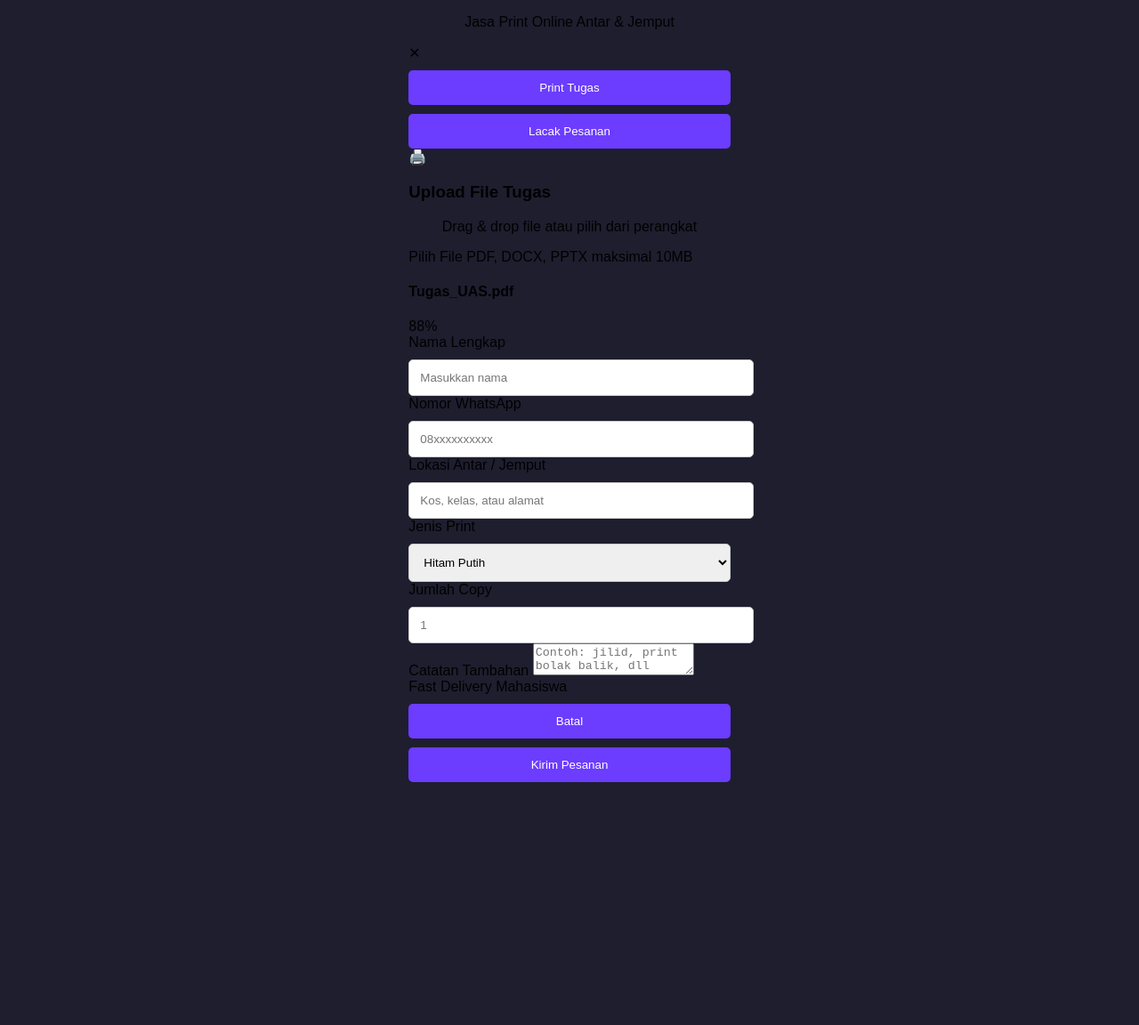
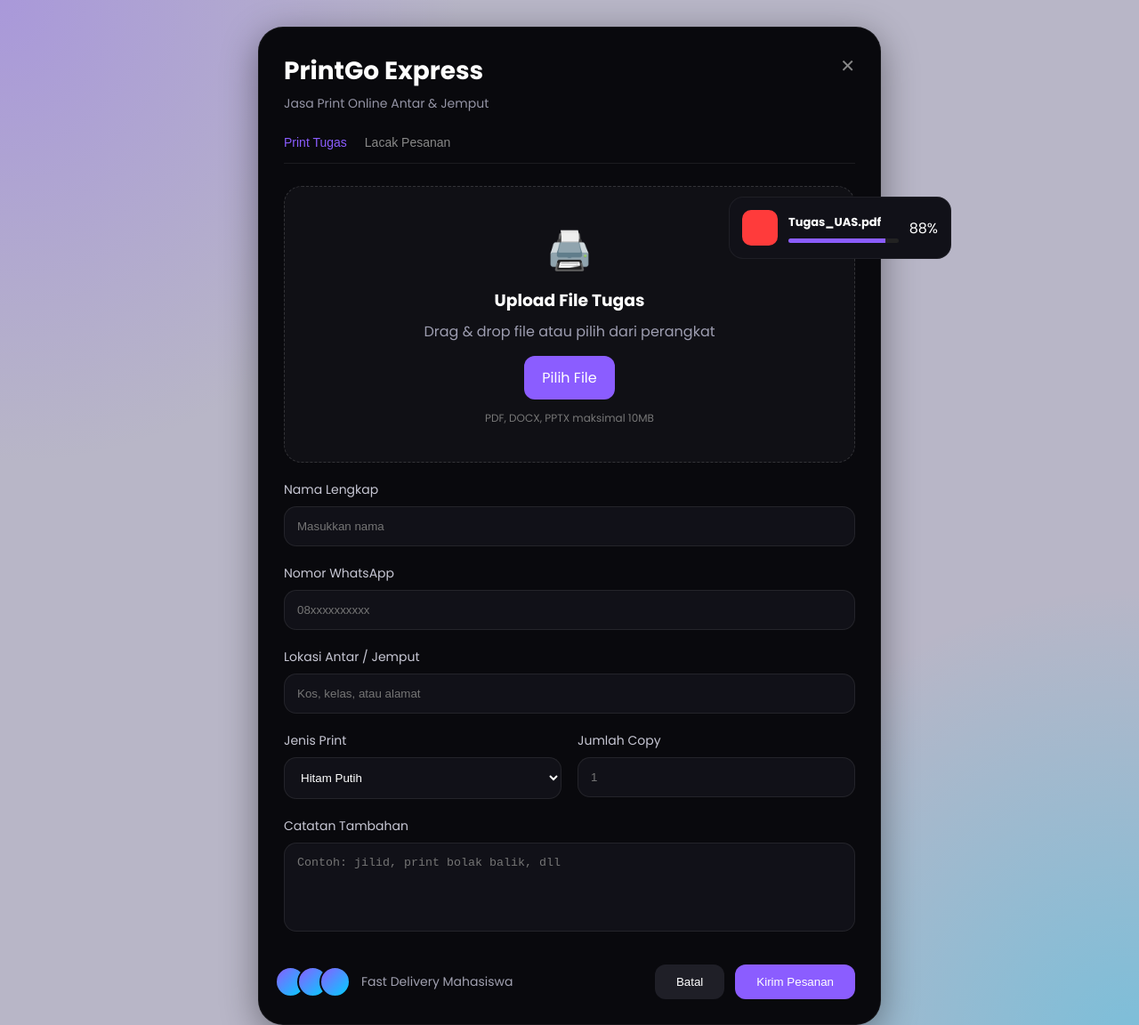
Before and after one commit to ralp1ann/printgo, a plain HTML site: page printgo/frontend/index.html in a window 1280 px wide. Shown: the top 1152 px of the page at 89% size. Before the commit the page ends 879 px from the top, so only its background shows below. Drawn offline with Linux system fonts and the light colour scheme.

Commit message:
Update style.css

```diff
--- a/printgo/frontend/style.css
+++ b/printgo/frontend/style.css
@@ -1,50 +1,292 @@
-body {
-  font-family: Arial, sans-serif;
-  background: #1e1e2f;
-  display: flex;
-  justify-content: center;
-  align-items: center;
-  height: 100vh;
+*{
+  margin:0;
+  padding:0;
+  box-sizing:border-box;
 }
 
-.container {
-  width: 350px;
-  background: white;
-  padding: 30px;
-  border-radius: 10px;
+body{
+  font-family:'Poppins',sans-serif;
+  min-height:100vh;
+  display:flex;
+  justify-content:center;
+  align-items:center;
+  background:#b8b6c7;
+  overflow-x:hidden;
+  padding:30px;
+  position:relative;
 }
 
-h1 {
-  text-align: center;
-  color: #6c3cff;
+.bg{
+  position:absolute;
+  width:100%;
+  height:100%;
+  background:
+  radial-gradient(circle at top left,#8b5dff55,transparent 30%),
+  radial-gradient(circle at bottom right,#00d0ff55,transparent 30%);
 }
 
-p {
-  text-align: center;
+.card{
+  width:700px;
+  background:#09090d;
+  border-radius:28px;
+  padding:28px;
+  position:relative;
+
+  border:1px solid rgba(255,255,255,0.06);
+
+  box-shadow:
+  0 10px 40px rgba(0,0,0,0.4);
+
+  color:white;
+}
+
+.top{
+  display:flex;
+  justify-content:space-between;
+  margin-bottom:25px;
+}
+
+.top h1{
+  font-size:28px;
+  margin-bottom:5px;
+}
+
+.top p{
+  color:#9494a5;
+  font-size:14px;
+}
+
+.close{
+  color:#888;
+  cursor:pointer;
+  font-size:20px;
+}
+
+.tabs{
+  display:flex;
+  gap:20px;
+  border-bottom:1px solid rgba(255,255,255,0.08);
+  padding-bottom:15px;
+  margin-bottom:25px;
+}
+
+.tabs button{
+  background:none;
+  border:none;
+  color:#888;
+  cursor:pointer;
+  font-size:14px;
+}
+
+.tabs .active{
+  color:#8b5dff;
+}
+
+.upload-area{
+  border:1px dashed rgba(255,255,255,0.15);
+  border-radius:20px;
+  padding:40px;
+  text-align:center;
+  background:#101015;
+  position:relative;
+}
+
+.upload-icon{
+  font-size:42px;
+  margin-bottom:10px;
+}
+
+.upload-area h3{
+  margin-bottom:8px;
+}
+
+.upload-area p{
+  color:#9d9db0;
+  margin-bottom:15px;
+}
+
+.browse-btn{
+  display:inline-block;
+  padding:12px 20px;
+  border-radius:12px;
+  background:#8b5dff;
+  cursor:pointer;
+  margin-bottom:12px;
+}
+
+.upload-area span{
+  display:block;
+  color:#777;
+  font-size:12px;
+}
+
+.floating-upload{
+  position:absolute;
+  top:190px;
+  right:-80px;
+
+  width:250px;
+
+  background:#111118;
+
+  border:1px solid rgba(255,255,255,0.06);
+
+  border-radius:16px;
+
+  padding:14px;
+
+  display:flex;
+  align-items:center;
+  gap:12px;
+}
+
+.file-icon{
+  width:40px;
+  height:40px;
+  border-radius:10px;
+}
+
+.red{
+  background:#ff3b3b;
+}
+
+.file-info{
+  flex:1;
+}
+
+.file-info h4{
+  font-size:13px;
+  margin-bottom:8px;
+}
+
+.progress{
+  width:100%;
+  height:5px;
+  background:#222;
+  border-radius:10px;
+  overflow:hidden;
+}
+
+.progress-bar{
+  width:88%;
+  height:100%;
+  background:#8b5dff;
+}
+
+.input-group{
+  margin-top:20px;
+}
+
+.input-group label{
+  display:block;
+  margin-bottom:8px;
+  color:#c7c7d4;
+  font-size:14px;
 }
 
 input,
 select,
-button {
-  width: 100%;
-  padding: 12px;
-  margin-top: 10px;
-  border-radius: 5px;
-  border: 1px solid #ccc;
+textarea{
+  width:100%;
+  padding:14px;
+  border-radius:14px;
+  border:1px solid rgba(255,255,255,0.08);
+  background:#111118;
+  color:white;
+  outline:none;
 }
 
-button {
-  background: #6c3cff;
-  color: white;
-  border: none;
-  cursor: pointer;
+textarea{
+  min-height:100px;
+  resize:none;
 }
 
-button:hover {
-  background: #512bd4;
+.grid{
+  display:grid;
+  grid-template-columns:1fr 1fr;
+  gap:18px;
 }
 
-#status {
-  margin-top: 15px;
-  text-align: center;
+.bottom{
+  margin-top:30px;
+  display:flex;
+  justify-content:space-between;
+  align-items:center;
 }
+
+.delivery{
+  display:flex;
+  align-items:center;
+  gap:12px;
+}
+
+.avatars{
+  display:flex;
+}
+
+.avatar{
+  width:35px;
+  height:35px;
+  border-radius:50%;
+  background:linear-gradient(135deg,#8b5dff,#00d0ff);
+  border:2px solid #09090d;
+  margin-left:-10px;
+}
+
+.delivery span{
+  color:#a0a0b0;
+  font-size:14px;
+}
+
+.buttons{
+  display:flex;
+  gap:12px;
+}
+
+.cancel{
+  padding:12px 24px;
+  border:none;
+  border-radius:12px;
+  background:#1f1f27;
+  color:white;
+  cursor:pointer;
+}
+
+.upload{
+  padding:12px 24px;
+  border:none;
+  border-radius:12px;
+  background:#8b5dff;
+  color:white;
+  cursor:pointer;
+}
+
+.upload:hover{
+  background:#7345ec;
+}
+
+@media(max-width:850px){
+
+  .card{
+    width:100%;
+  }
+
+  .floating-upload{
+    display:none;
+  }
+
+}
+
+@media(max-width:650px){
+
+  .grid{
+    grid-template-columns:1fr;
+  }
+
+  .bottom{
+    flex-direction:column;
+    align-items:flex-start;
+    gap:20px;
+  }
+
+}
```
